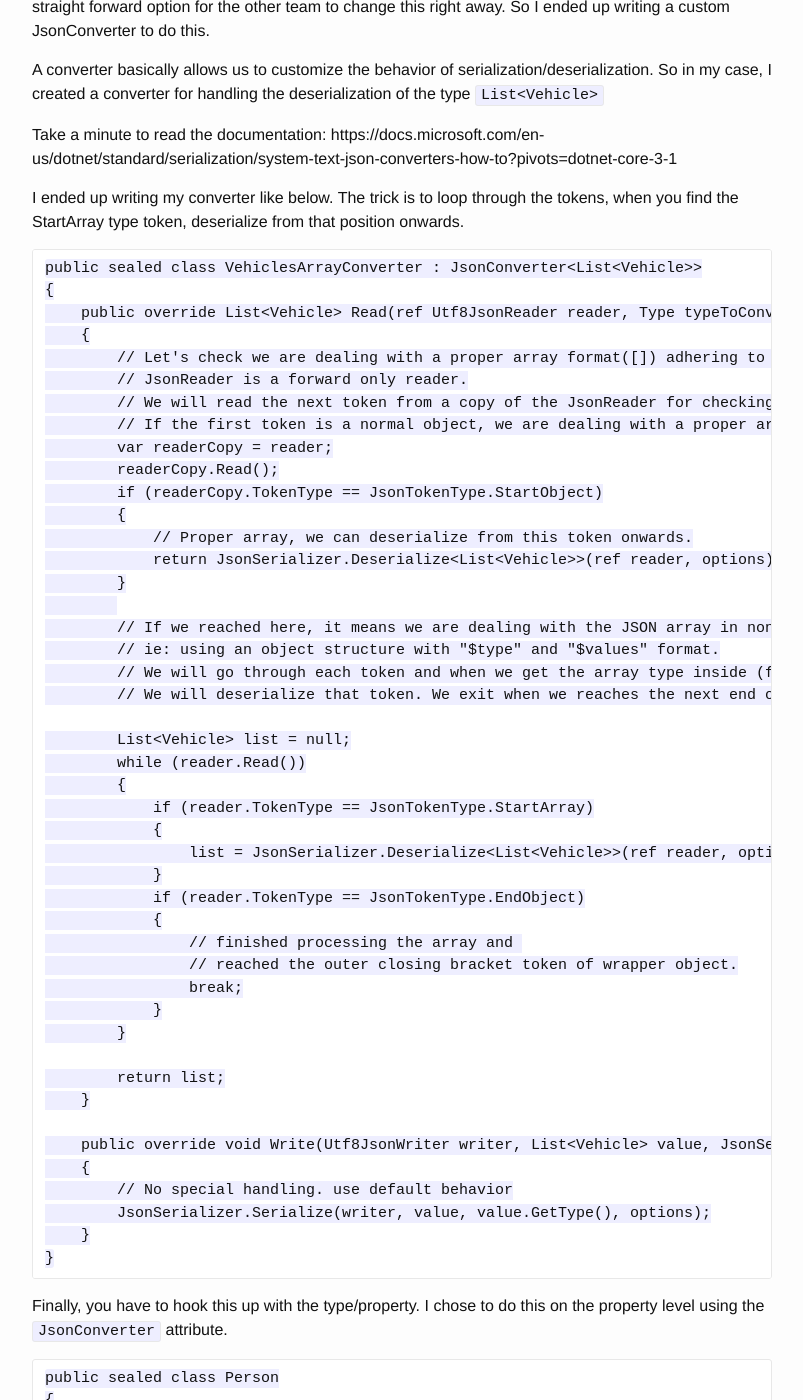
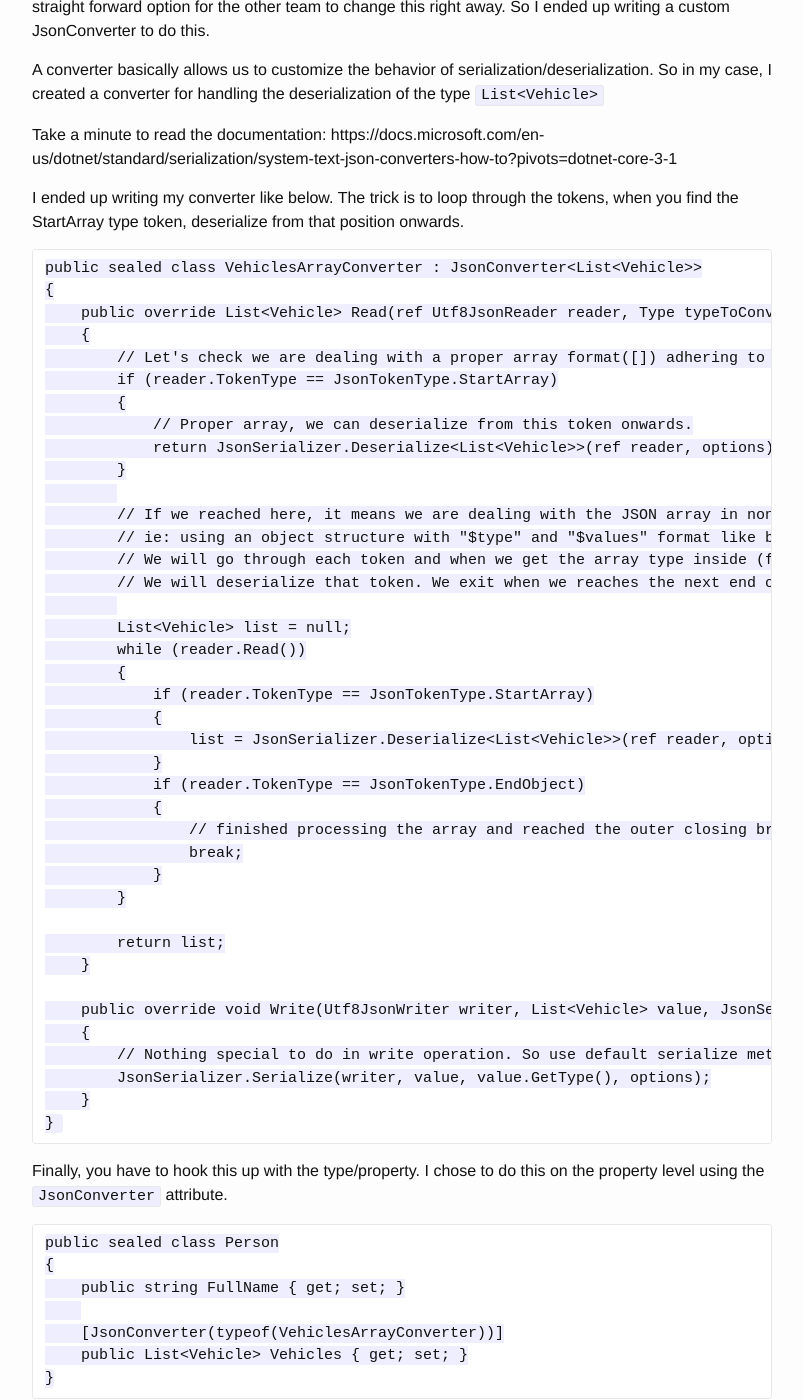
Before and after one commit to kshyju/techiesweb.net, a Jekyll site: the page built from _posts/2021-04-24-system_text_json-deserialize-json-array-in-type-and-value-format.md, in a window 1280 px wide and 1400 px high, scrolled down 2407 px. Shown: the whole window, without its empty margins (238-1041 px from the left). Built offline with Jekyll 4.4.1, drawn with Linux system fonts in a browser that asks for light colours; some of the changed text lies outside the part shown.

Commit message:
Cleaned up the implementation and added tests

```diff
--- a/_posts/2021-04-24-system_text_json-deserialize-json-array-in-type-and-value-format.md
+++ b/_posts/2021-04-24-system_text_json-deserialize-json-array-in-type-and-value-format.md
@@ -95,24 +95,20 @@ Take a minute to read the documentation: https://docs.microsoft.com/en-us/dotnet
 
 I ended up writing my converter like below. The trick is to loop through the tokens, when you find the StartArray type token, deserialize from that position onwards.
 
+
     public sealed class VehiclesArrayConverter : JsonConverter<List<Vehicle>>
     {
         public override List<Vehicle> Read(ref Utf8JsonReader reader, Type typeToConvert, JsonSerializerOptions options)
         {
             // Let's check we are dealing with a proper array format([]) adhering to the JSON spec.
-            // JsonReader is a forward only reader.
-            // We will read the next token from a copy of the JsonReader for checking our next token is a normal object.
-            // If the first token is a normal object, we are dealing with a proper array.
-            var readerCopy = reader;
-            readerCopy.Read();
-            if (readerCopy.TokenType == JsonTokenType.StartObject)
+            if (reader.TokenType == JsonTokenType.StartArray)
             {
                 // Proper array, we can deserialize from this token onwards.
                 return JsonSerializer.Deserialize<List<Vehicle>>(ref reader, options);
             }
 
             // If we reached here, it means we are dealing with the JSON array in non proper array form
-            // ie: using an object structure with "$type" and "$values" format.
+            // ie: using an object structure with "$type" and "$values" format like below
             // We will go through each token and when we get the array type inside (for $values),
             // We will deserialize that token. We exit when we reaches the next end object.
 
@@ -125,8 +121,7 @@ I ended up writing my converter like below. The trick is to loop through the tok
                 }
                 if (reader.TokenType == JsonTokenType.EndObject)
                 {
-                    // finished processing the array and
-                    // reached the outer closing bracket token of wrapper object.
+                    // finished processing the array and reached the outer closing bracket token of wrapper object.
                     break;
                 }
             }
@@ -136,7 +131,7 @@ I ended up writing my converter like below. The trick is to loop through the tok
 
         public override void Write(Utf8JsonWriter writer, List<Vehicle> value, JsonSerializerOptions options)
         {
-            // No special handling. use default behavior
+            // Nothing special to do in write operation. So use default serialize method.
             JsonSerializer.Serialize(writer, value, value.GetType(), options);
         }
     }
```
Also changed, not shown: other parts of _posts/2021-04-24-system_text_json-deserialize-json-array-in-type-and-value-format.md (+3 -0 lines).
